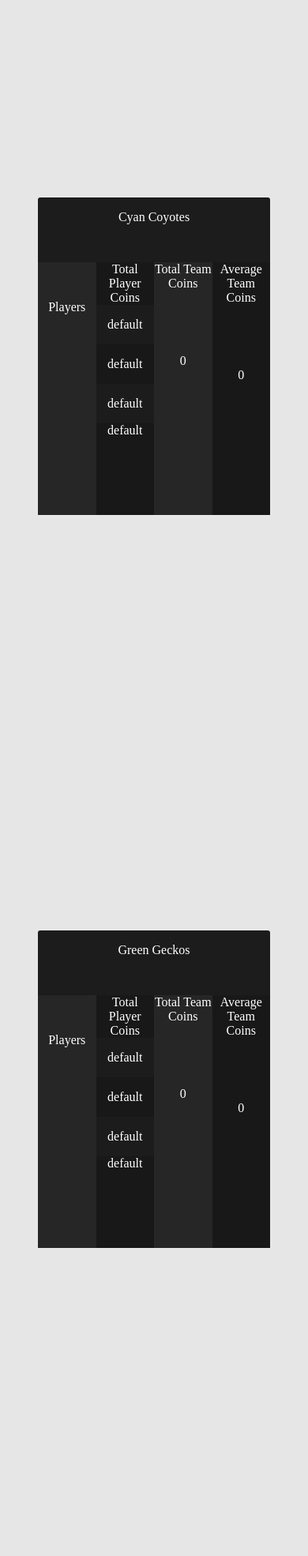
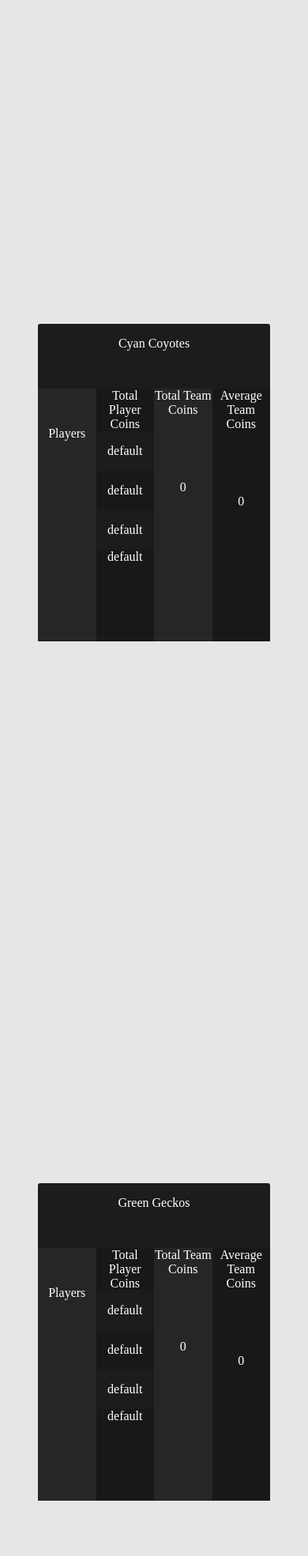
Before and after one commit to TensegrityBlockxels/mccstats, a Flask app: page / in a window 390 px wide. Shown: the part 842-2812 px from the top of the page at 79% size. Run offline with Flask 2, Linux system fonts and the light colour scheme; parts of the project's set-up code (start-up, migrations or seed data) failed here and were passed over; some web fonts are replaced.

Commit message:
Responsive design changes.

```diff
--- a/static/styles/container.css
+++ b/static/styles/container.css
@@ -56,6 +56,6 @@
     width: 100%;
   }
   .container:not(:first-child) {
-    margin-top: calc(var(--height) + 8rem);
+    margin-top: calc(var(--height) + 18rem);
   }
 }
```
